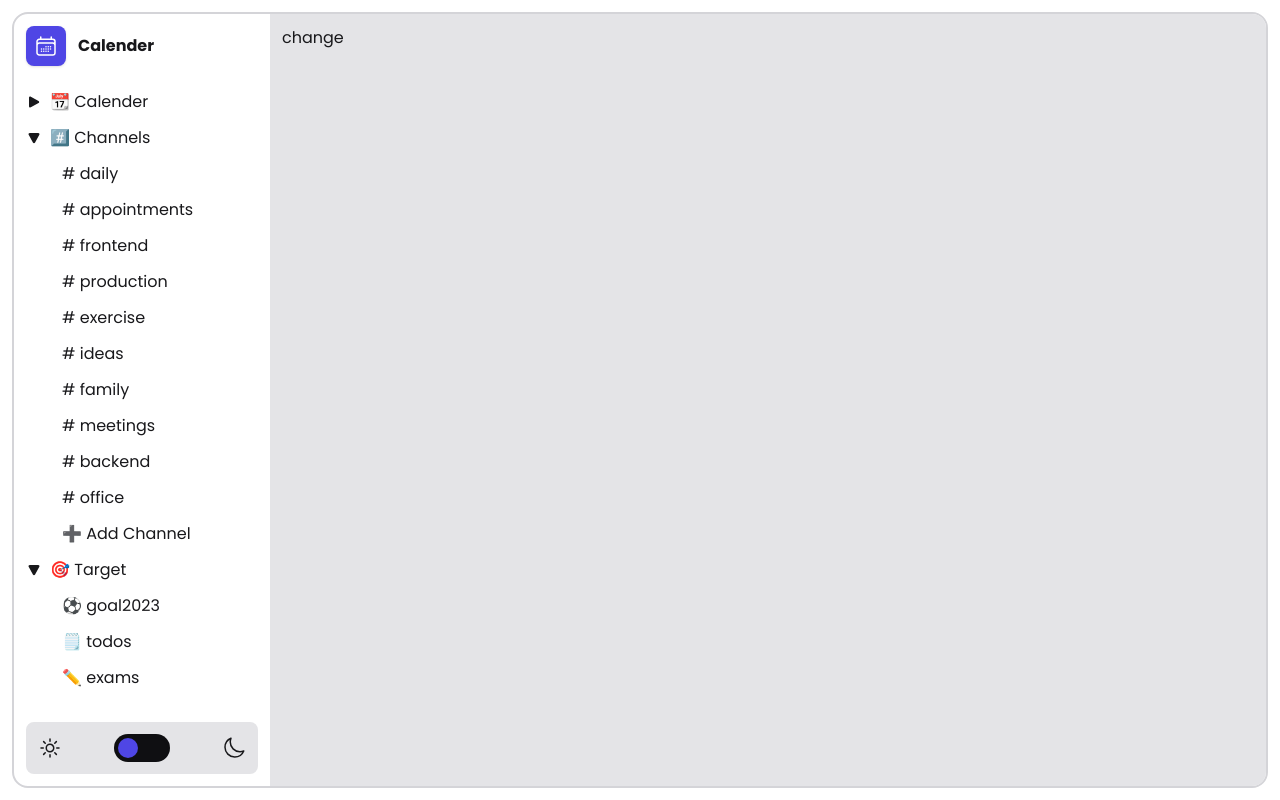
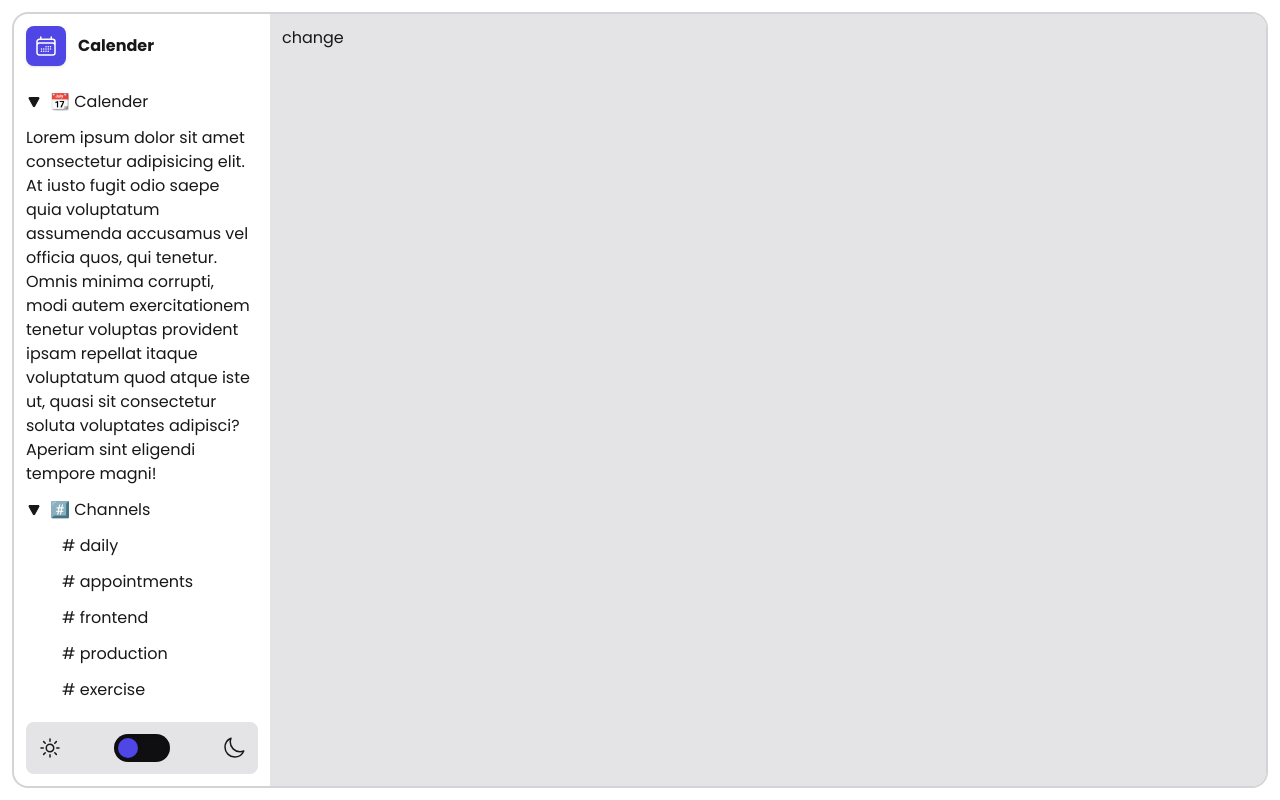
Before and after one commit to vipul-vaishnav/calender-app, a React (Vite) app: page / in a window 1280 px wide. Both pictures are taken after a click on the button "📆 Calender". Built offline with nearby package versions, Linux system fonts and the light colour scheme.

Commit message:
ADD: types of side nav item

```diff
--- a/package.json
+++ b/package.json
@@ -9,6 +9,7 @@
     "preview": "vite preview"
   },
   "dependencies": {
+    "date-fns": "^2.29.3",
     "react": "^18.2.0",
     "react-dom": "^18.2.0"
   },
--- /dev/null
+++ b/src/components/Calender.tsx
@@ -0,0 +1,11 @@
+import React, { FC, ReactElement } from 'react'
+
+const Calender: FC = (): ReactElement => {
+  return (
+    <div>
+      Lorem ipsum dolor sit amet consectetur adipisicing elit. At iusto fugit odio saepe quia voluptatum assumenda accusamus vel officia quos, qui tenetur. Omnis minima corrupti, modi autem exercitationem tenetur voluptas provident ipsam repellat itaque voluptatum quod atque iste ut, quasi sit consectetur soluta voluptates adipisci? Aperiam sint eligendi tempore magni!
+    </div>
+  )
+}
+
+export default Calender
--- a/src/components/SidebarNav.tsx
+++ b/src/components/SidebarNav.tsx
@@ -1,10 +1,11 @@
-import React, { useState } from 'react'
+import React, { useState, FC } from 'react'
 import { SideNavData } from '../data/SideNavData'
+import { Children } from '../types/SideNavDataType'
 
 const SidebarNav = () => {
     const [showChannels, setShowChannels] = useState<boolean>(true)
     const [showTargets, setShowTargets] = useState<boolean>(true)
-    const [showCalender, setShowCalender] = useState<boolean>(true)
+    const [showCalender, setShowCalender] = useState<boolean>(false)
 
     const handleClick = (toggleMenu: boolean, name = "") => {
         if (toggleMenu) {
@@ -44,9 +45,9 @@ const SidebarNav = () => {
                             </>}
                         </div>
 
-                        {(item.name === "channels" && showChannels || item.name === "targets" && showTargets || item.name === "calender" && showCalender) &&
-                            < div className="flex flex-col items-start justify-start gap-3 ml-9">
-                                {item.children?.map((item, idx) => {
+                        {(item.name === "channels" && showChannels || item.name === "targets" && showTargets || item.name === "calender" && showCalender) && (typeof item.children === "function" ? <item.children /> :
+                            <div className="flex flex-col items-start justify-start gap-3 ml-9">
+                                {(item.children as Children[])?.map((item, idx) => {
                                     return <>
                                         <button key={idx}>{item.label}</button>
                                     </>
@@ -57,7 +58,7 @@ const SidebarNav = () => {
                                 {item.name === "targets" &&
                                     <button>➕ Add Target</button>
                                 }
-                            </div>
+                            </div>)
                         }
                     </>
                 })}
--- a/src/components/interfaces/ISwitch.ts
+++ b/src/components/interfaces/ISwitch.ts
@@ -1,4 +1,3 @@
-import { Dispatch, SetStateAction } from "react"
 
 export interface ISwitch {
     theme?: string
--- a/src/data/SideNavData.ts
+++ b/src/data/SideNavData.ts
@@ -1,10 +1,11 @@
-export const SideNavData = [
+import Calender from "../components/Calender";
+import { SideNavDataType } from "../types/SideNavDataType";
+
+export const SideNavData: SideNavDataType = [
     {
         label: "📆 Calender",
         hasChildren: true,
-        children: [
-            { label: "Calendar" }
-        ],
+        children: Calender,
         name: "calender"
     },
     {
--- /dev/null
+++ b/src/types/SideNavDataType.ts
@@ -0,0 +1,15 @@
+import { ElementType } from "react"
+
+export type Children = {
+    label: string
+}
+
+export type SideNavDataItem = {
+    label: string
+    hasChildren: boolean
+    name?: string
+    icon?: string
+    children?: ElementType | Children[]
+}
+
+export type SideNavDataType = SideNavDataItem[]
```
Also changed, not shown: 1 other file (tests, documents, lock files or other folders).
